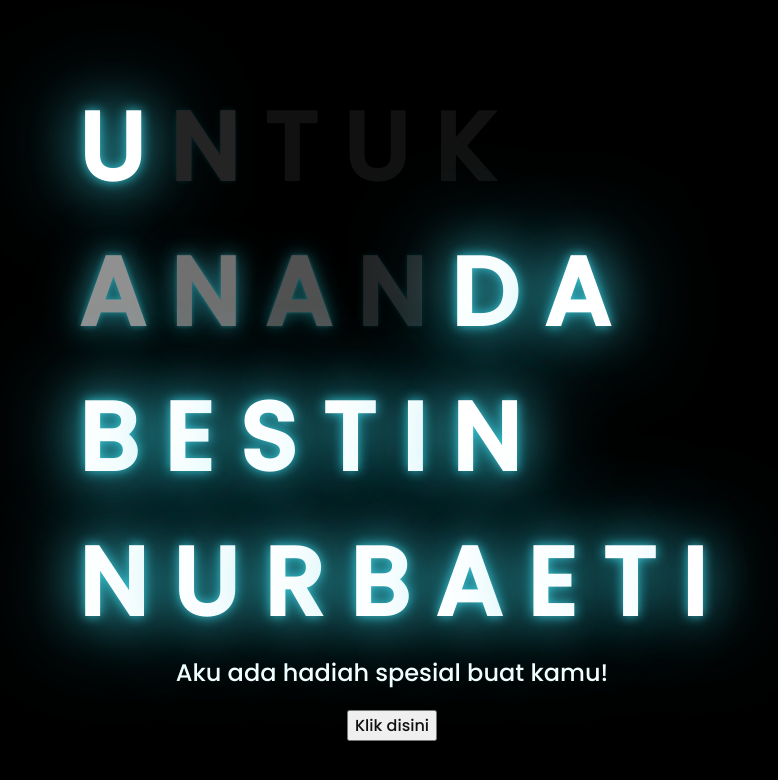
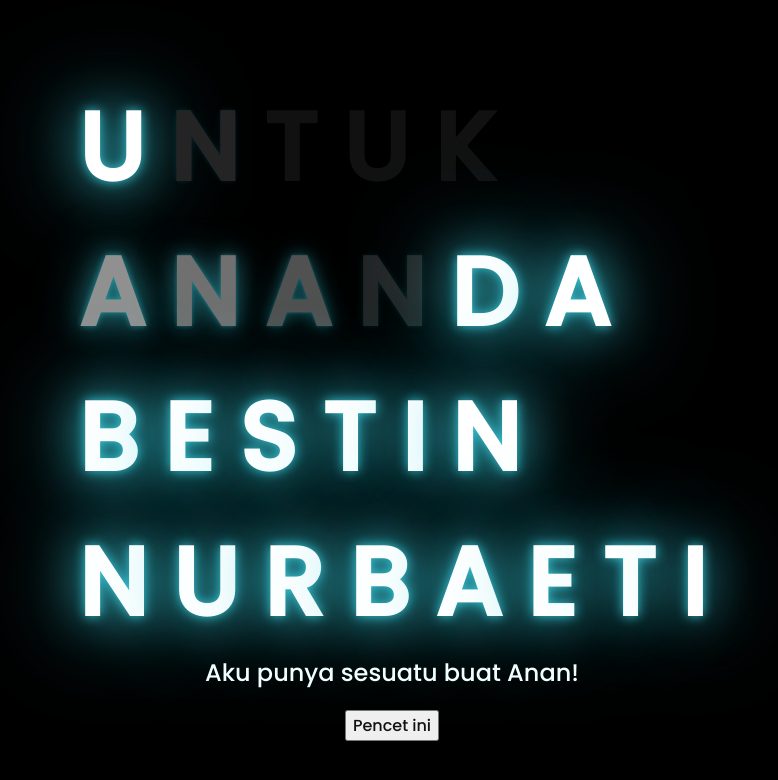
Before and after one commit to diar-kun/diar_kun.github.io, a plain HTML site: page index.html in a window 1280 px wide. Shown: the whole page, without its empty margins (256-1034 px from the left). Drawn offline with Linux system fonts and the light colour scheme.

Commit message:
Update index.html

```diff
--- a/index.html
+++ b/index.html
@@ -39,11 +39,11 @@
     </div>
 
     <div class="description">
-        <span>Aku ada hadiah spesial buat kamu!</span>
+        <span>Aku punya sesuatu buat Anan!</span>
     </div>
     <div class="button">
         <button>
-            <a href="flower.html">Klik disini</a>
+            <a href="flower.html">Pencet ini</a>
         </button>
 
     </div>
```
